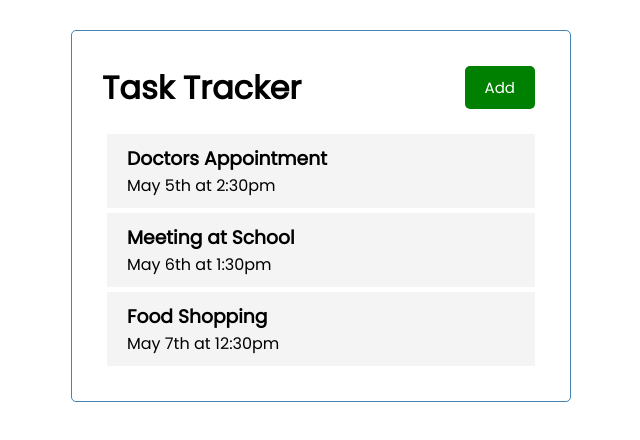
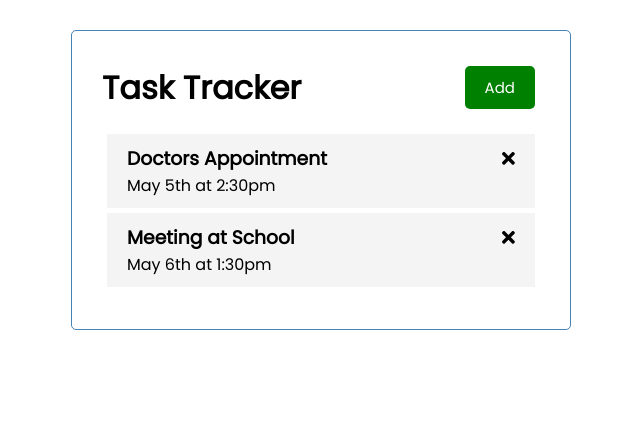
Before and after one commit to jstacer/angular, an Angular app: page / in a window 1280 px wide. Shown: the top 440 px of the page, without its empty margins (319-959 px from the left). Built offline with nearby package versions, Linux system fonts and the light colour scheme; data requests are answered from the project's data file.

Commit message:
tasks can delete on click of x

```diff
--- /dev/null
+++ b/db.json
@@ -0,0 +1,16 @@
+{
+  "tasks": [
+    {
+      "id": 1,
+      "text": "Doctors Appointment",
+      "day": "May 5th at 2:30pm",
+      "reminder": true
+    },
+    {
+      "id": 2,
+      "text": "Meeting at School",
+      "day": "May 6th at 1:30pm",
+      "reminder": true
+    }
+  ]
+}
--- a/src/app/components/task-item/task-item.component.html
+++ b/src/app/components/task-item/task-item.component.html
@@ -1,4 +1,7 @@
 <div class="task">
-    <h3>{{ task.text }}</h3>
+    <h3>
+        {{ task.text }}
+        <fa-icon (click)="onDelete(task)" [icon]="faTimes"></fa-icon>
+    </h3>
     <p>{{ task.day }}</p>
 </div>
--- a/src/app/components/task-item/task-item.component.ts
+++ b/src/app/components/task-item/task-item.component.ts
@@ -1,5 +1,6 @@
-import { Component, OnInit, Input } from '@angular/core';
+import { Component, OnInit, Input, Output, EventEmitter } from '@angular/core';
 import { Task } from '../../Task';
+import { faTimes } from '@fortawesome/free-solid-svg-icons';
 
 @Component({
   selector: 'app-task-item',
@@ -8,12 +9,16 @@ import { Task } from '../../Task';
 })
 export class TaskItemComponent implements OnInit {
 @Input() task: Task;
+@Output() onDeleteTask: EventEmitter<Task> = new EventEmitter();
+faTimes = faTimes;
 
   constructor() {
     this.task = { text: 'duh', day: 'wednesday', reminder: false};
   }
 
-  ngOnInit(): void {
+  ngOnInit(): void {}
+
+  onDelete(task:Task) {
+    this.onDeleteTask.emit(task);
   }
-
 }
--- a/src/app/components/tasks/tasks.component.html
+++ b/src/app/components/tasks/tasks.component.html
@@ -1,3 +1,3 @@
-<app-task-item *ngFor="let task of tasks" [task]="task">
+<app-task-item *ngFor="let task of tasks" [task]="task" (onDeleteTask)="deleteTask(task)">
     {{ task.text }}
 </app-task-item>
--- a/src/app/components/tasks/tasks.component.ts
+++ b/src/app/components/tasks/tasks.component.ts
@@ -1,6 +1,6 @@
 import { Component, OnInit } from '@angular/core';
+import {TaskService} from '../../services/task.service';
 import {Task} from '../../Task';
-import {TASKS} from '../../mock-tasks';
 
 @Component({
   selector: 'app-tasks',
@@ -9,11 +9,19 @@ import {TASKS} from '../../mock-tasks';
 })
 export class TasksComponent implements OnInit {
 
-  tasks: Task[] = TASKS;
+  tasks: Task[] = [];
 
-  constructor() { }
+  constructor(private taskService: TaskService) { }
 
   ngOnInit(): void {
+    this.taskService.getTasks().subscribe((tasks) => this.tasks = tasks);
   }
 
+  deleteTask(task: Task) {
+    this.taskService
+      .deleteTask(task)
+      .subscribe(
+        () => (this.tasks = this.tasks.filter((t) => t.id! !== task.id))
+      );
+  }
 }
--- /dev/null
+++ b/src/app/services/task.service.ts
@@ -0,0 +1,22 @@
+import { Injectable } from '@angular/core';
+import { HttpClient, HttpHeaders } from '@angular/common/http';
+import { Observable } from 'rxjs';
+import { Task } from '../Task';
+
+@Injectable({
+  providedIn: 'root'
+})
+export class TaskService {
+  private apiUrl = 'http://localhost:5000/tasks';
+
+  constructor(private http:HttpClient) { }
+
+  getTasks(): Observable<Task[]> {
+    return this.http.get<Task[]>(this.apiUrl);
+  }
+
+  deleteTask(task: Task): Observable<Task> {
+    const url = `${this.apiUrl}/${task.id}`;
+    return this.http.delete<Task>(url);
+  }
+}
```
Also changed, not shown: package.json (+10 -1 lines), src/app/app.module.ts (+5 -2 lines), 2 other files (tests, documents, lock files or other folders).
